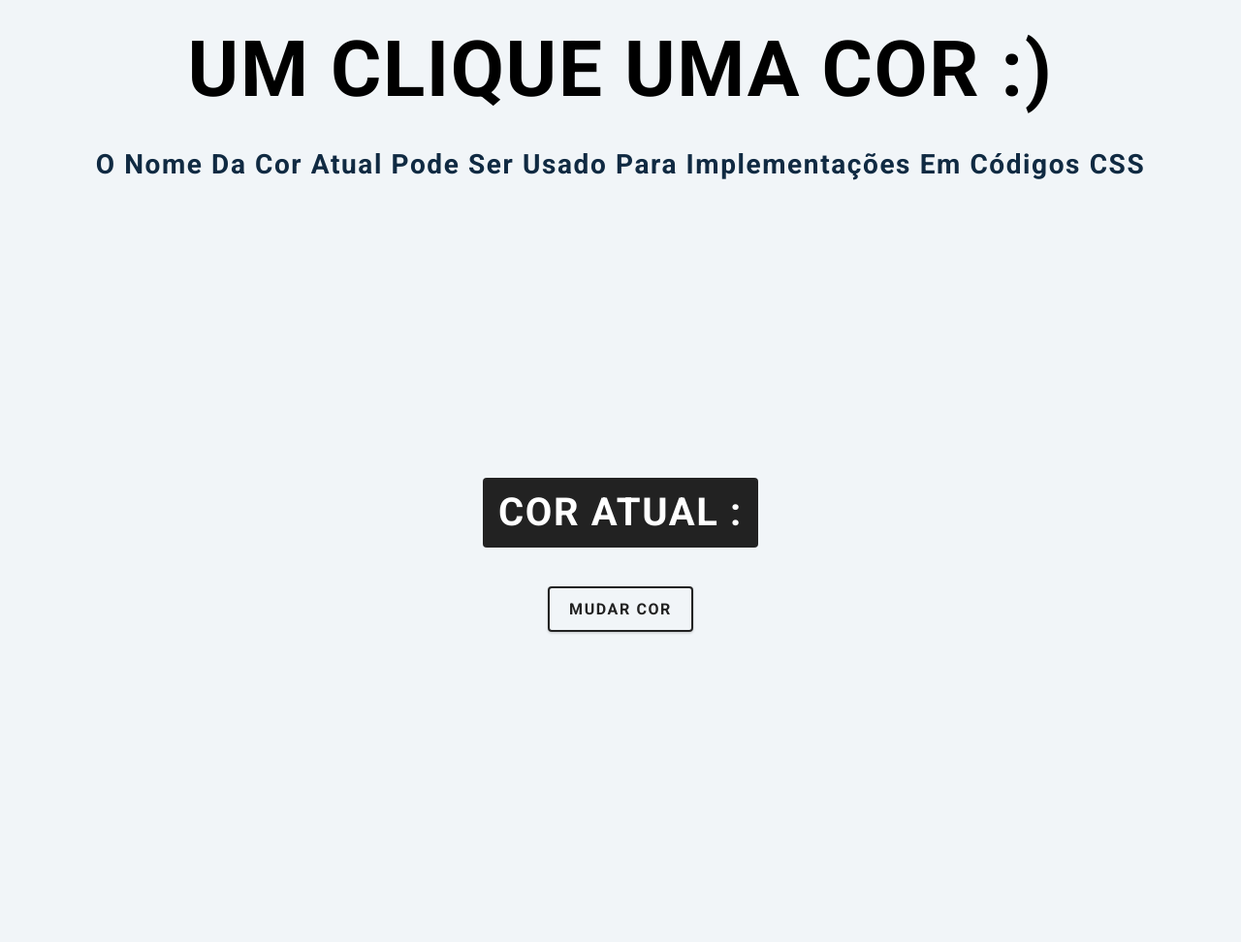
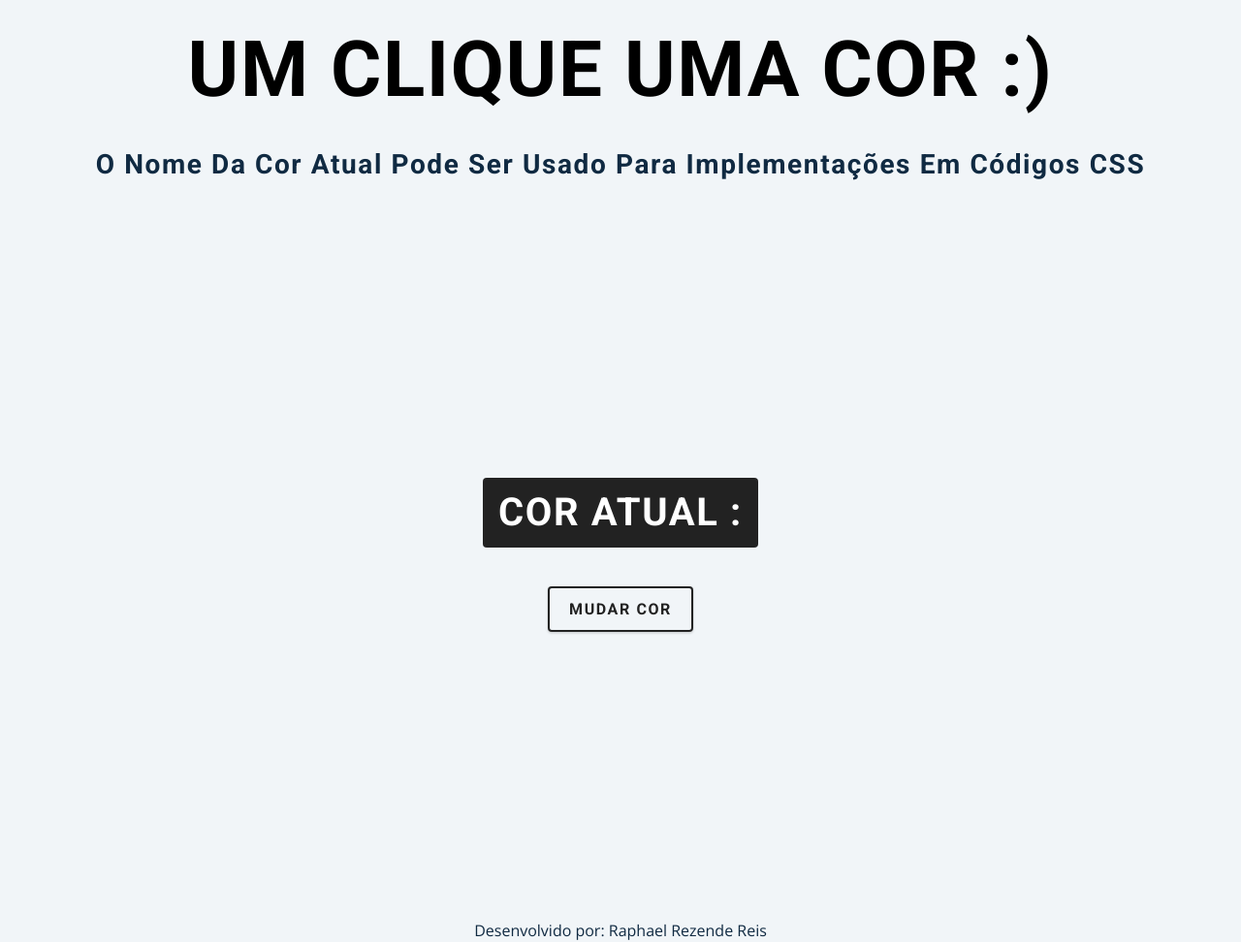
Before and after one commit to RaphaelRReis10/Click-a-Color, a plain HTML site: page index.html in a window 1280 px wide. Shown: the whole page at 97% size. Before the commit the page ends 948 px from the top, so only its background shows below. Drawn offline with nearby package versions, Linux system fonts and the light colour scheme.

Commit message:
Update index.html

```diff
--- a/index.html
+++ b/index.html
@@ -17,6 +17,7 @@
         <button class="btn btn-hero" id="btn">MUDAR COR</button>
       </div>
     </main>
+       <div style="text-align: center">Desenvolvido por: Raphael Rezende Reis</div>
     <script src="index.js"></script>
   </body>
 </html>
```
